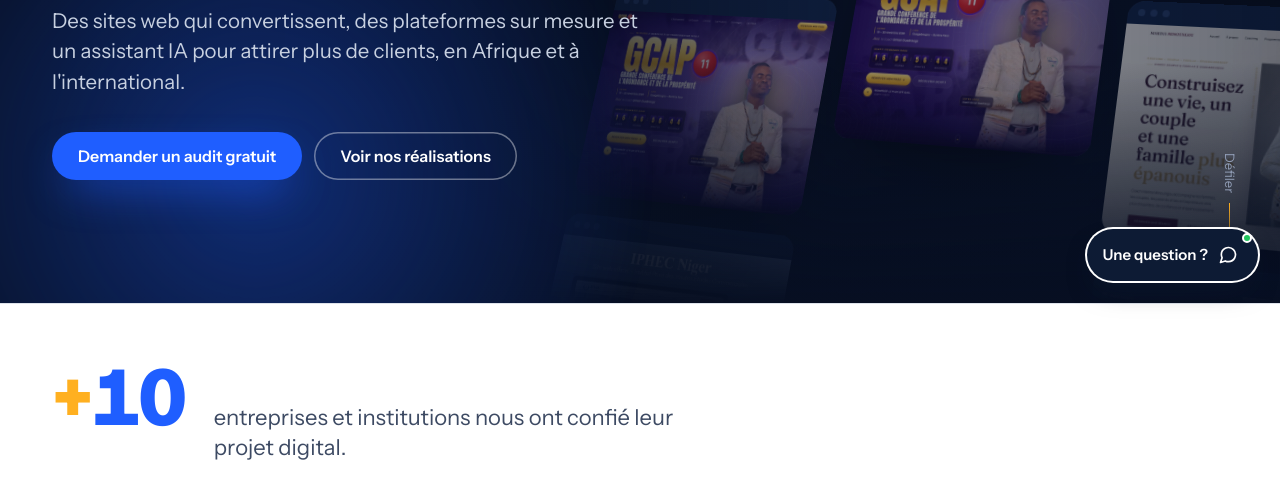
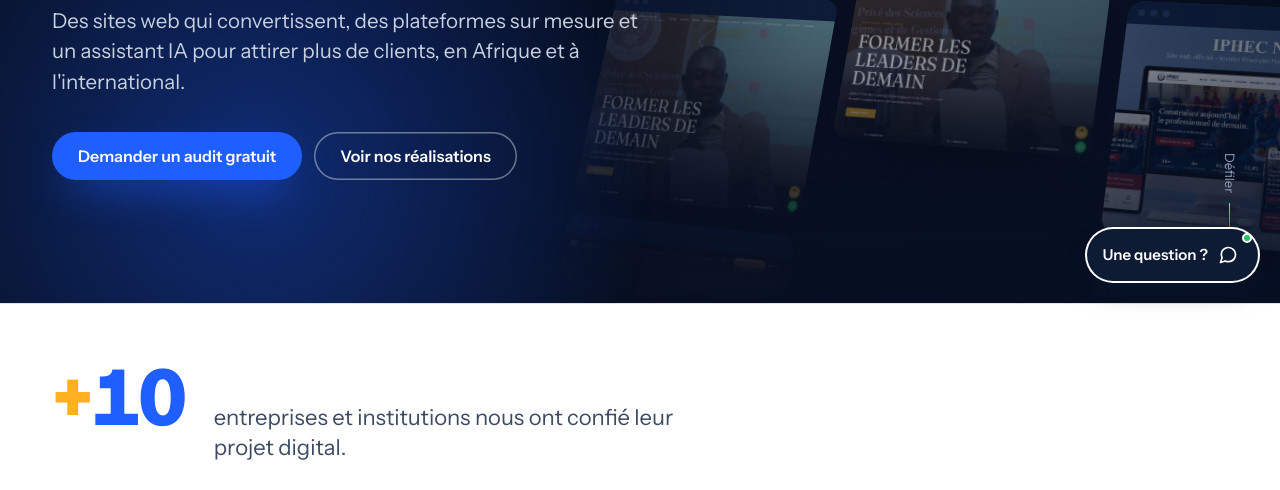
Before and after one commit to IngRouga/RougaTech, a plain HTML site: page index.html in a window 1280 px wide. Shown: the part 497-987 px from the top of the page. Drawn offline with nearby package versions, Linux system fonts and the light colour scheme.

Commit message:
Accueil: mur de réalisations équilibré (GCAP11 une seule fois)
Co-Authored-By: Claude Opus 5.5 <noreply@anthropic.com>
Claude-Session: https://claude.ai/code/session_01HFC5sBfHMcQTyGzZXjcrnn

```diff
--- a/assets/home-fx.js
+++ b/assets/home-fx.js
@@ -22,7 +22,10 @@
     var imgs = [].slice.call(document.querySelectorAll('#work .proj-img img')).map(function(i){ return i.getAttribute('src'); });
     if(!imgs.length) imgs = ['work-gcap11.jpg','work-marina.jpg','work-ipstg.jpg','work-iphec.jpg','work-hgc.jpg','work-digitalcampus.jpg','work-scolpay.jpg'];
     var cols = [[],[],[]];
-    for(var k=0;k<9;k++){ cols[k%3].push('<div class="hx-tile"><i><b></b><b></b><b></b></i><img src="'+imgs[k%imgs.length]+'" alt=""></div>'); }
+    /* chaque projet une seule fois ; GCAP11 (très coloré) une seule fois, les autres complètent */
+    var gc = imgs.filter(function(x){ return /gcap/i.test(x); }), others = imgs.filter(function(x){ return !/gcap/i.test(x); });
+    var order = [others[0], others[1], others[2], others[3], gc[0]||others[4], others[4], others[5], others[0], others[1]].filter(Boolean);
+    order.forEach(function(src,k){ cols[k%3].push('<div class="hx-tile"><i><b></b><b></b><b></b></i><img src="'+src+'" alt=""></div>'); });
     wall.innerHTML = cols.map(function(c){ var h=c.join(''); return '<div class="hx-col">'+h+h+'</div>'; }).join('');
   }
 
--- a/index.html
+++ b/index.html
@@ -1035,6 +1035,6 @@ src="https://www.facebook.com/tr?id=2907317212987763&ev=PageView&noscript=1"
 </script>
 <script src="/assets/vendor/gsap.min.js"></script>
 <script src="/assets/vendor/ScrollTrigger.min.js"></script>
-<script src="assets/home-fx.js?v=202611221549"></script>
+<script src="assets/home-fx.js?v=202611221551"></script>
 </body>
 </html>
```
Also changed, not shown: rougatech.html (+1 -1 lines).
